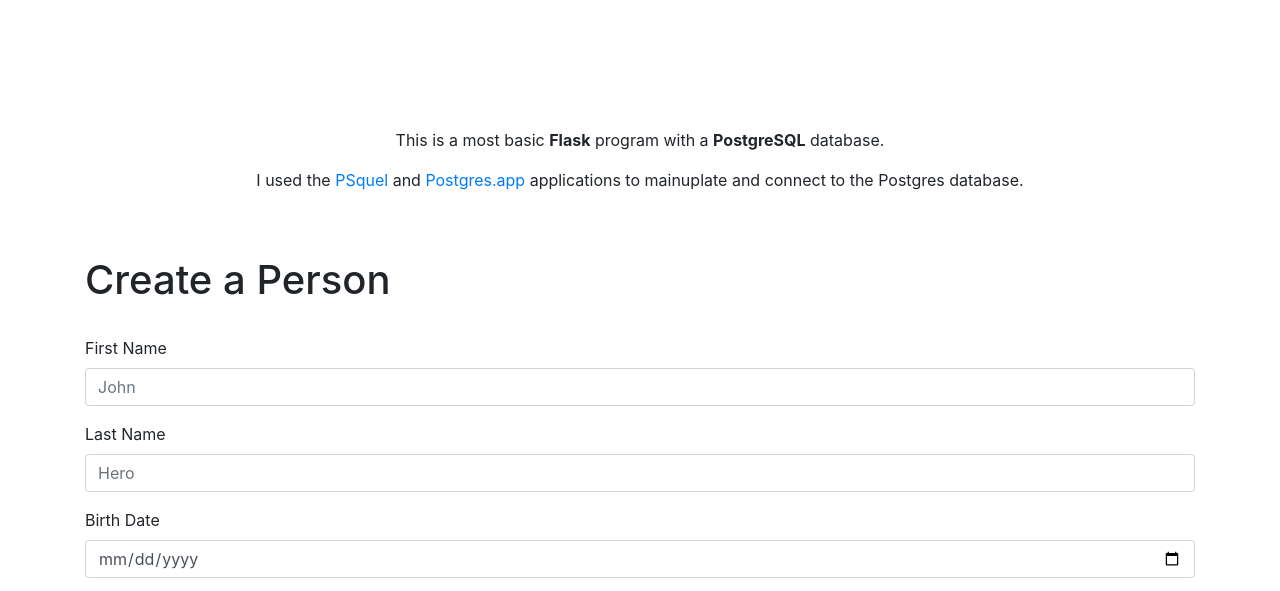
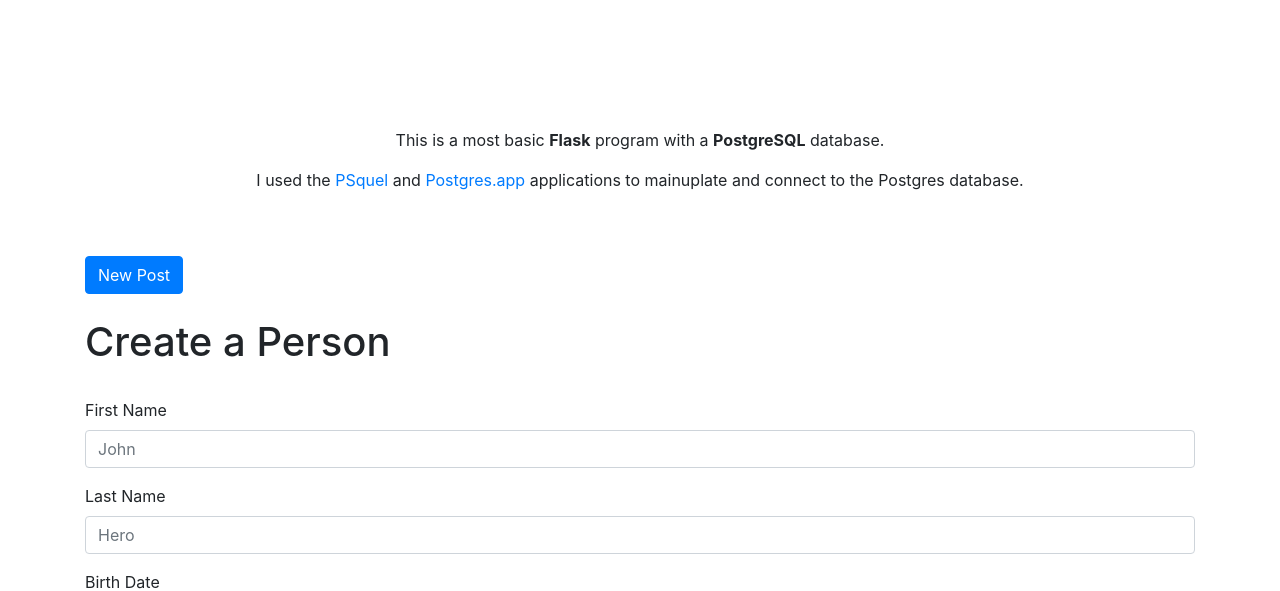
Before and after one commit to TutorialDoctor/TD-Flask-Apps, a Flask app: template Apps/flask_postgres_advanced/app/templates/users/index.html in a window 1280 px wide. Shown: the top 591 px of the page. Run offline with Flask 2, Linux system fonts and the light colour scheme; the template is opened without the code that fills it, so the values that code supplies are empty; some libraries are stand-ins or nearby versions.

Commit message:
Button added to index pages
button added to pages to go from posts to people and back. Navigation
needed now.

```diff
--- a/Apps/flask_postgres_advanced/app/templates/posts/index.html
+++ b/Apps/flask_postgres_advanced/app/templates/posts/index.html
@@ -33,6 +33,8 @@
             <p>This is a most basic <b>Flask</b> program with a <b>PostgreSQL</b> database.</p>
           <p>I used the <a href="http://www.psequel.com">PSquel</a> and <a href="https://postgresapp.com">Postgres.app</a> applications to mainuplate and connect to the Postgres database. </p>
       </div>
+
+      <a class="btn btn-primary" href="/">New Person</a><br><br>
 
       <h1>Create a Post</h1><br>
             <form class ="" method="post" action="/post/add">
--- a/Apps/flask_postgres_advanced/app/templates/users/index.html
+++ b/Apps/flask_postgres_advanced/app/templates/users/index.html
@@ -32,7 +32,10 @@
         <div class="starter-template">
             <p>This is a most basic <b>Flask</b> program with a <b>PostgreSQL</b> database.</p>
           <p>I used the <a href="http://www.psequel.com">PSquel</a> and <a href="https://postgresapp.com">Postgres.app</a> applications to mainuplate and connect to the Postgres database. </p>
+          <p></p>
       </div>
+
+      <a class="btn btn-primary" href="/posts">New Post</a><br><br>
 
       <h1>Create a Person</h1><br>
             <form class ="" method="post" action="/user/add">
```
